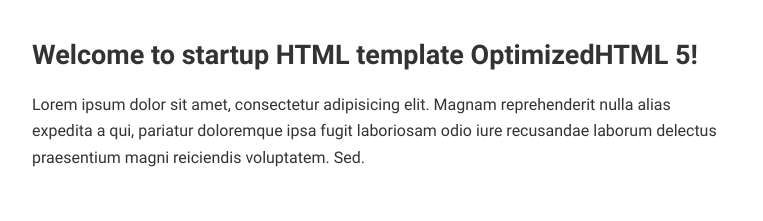
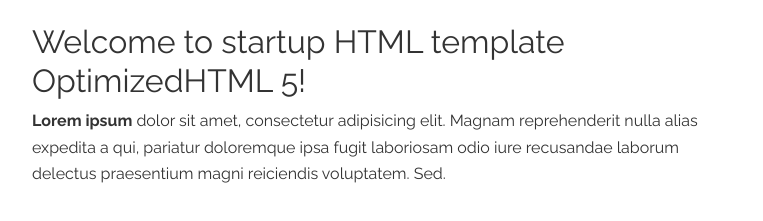
Before and after one commit to alienat3d/s-mitler, a website: page app/index.html in a window 1280 px wide. Shown: the part 203-424 px from the top of the page, without its empty margins (258-1021 px from the left). Drawn offline with nearby package versions, Linux system fonts and the light colour scheme; files that its build step writes are made by us from their sources; files whose address does not match are found by name.

Commit message:
fix(fonts) Fixed font names to original ones. Also tested it.

```diff
--- a/app/index.html
+++ b/app/index.html
@@ -5,7 +5,7 @@
 
 		<img src="images/dist/preview.jpg" alt="Start HTML5 Template" style="width: 100%"><br><br>
 		<h2 class="heading">Welcome to startup HTML template OptimizedHTML 5!</h2>
-		<p>Lorem ipsum dolor sit amet, consectetur adipisicing elit. Magnam reprehenderit nulla alias expedita a qui, pariatur doloremque ipsa fugit laboriosam odio iure recusandae laborum delectus praesentium magni reiciendis voluptatem. Sed.</p>
+		<p><strong>Lorem ipsum</strong> dolor sit amet, consectetur adipisicing elit. Magnam reprehenderit nulla alias expedita a qui, pariatur doloremque ipsa fugit laboriosam odio iure recusandae laborum delectus praesentium magni reiciendis voluptatem. Sed.</p>
 
 	</div>
 
--- a/app/styles/sass/_config.sass
+++ b/app/styles/sass/_config.sass
@@ -4,7 +4,7 @@
 $fontsize: 16px // Body Font Size
 $textcolor: #333 // Text Color
 $lineheight: 1.65 // Document Line Height
-$userfont: roboto-oh5, sans-serif // User Font Family
+$userfont: "Raleway", sans-serif // User Font Family
 $systemfont: -apple-system, BlinkMacSystemFont, Arial, sans-serif // System Font Family
 
 // Bootstrap compatible gutter variable => $gutter
@@ -21,45 +21,45 @@
 // FONTS LOAD SECTION
 
 @mixin font($fname, $fstyle, $fweight, $fwoff2url, $fwoffurl)
-	@font-face
-		font-family: $fname
-		font-style: $fstyle
-		font-weight: $fweight
-		src: url($furl) format('woff2')
-		src: url($furl) format('woff')
+  @font-face
+    font-family: $fname
+    font-style: $fstyle
+    font-weight: $fweight
+    src: url($fwoff2url) format('woff2')
+    src: url($fwoffurl) format('woff')
 
-@include font('times-new-roman-dev', normal, 700, '../fonts/times-new-roman-bold-webfont.woff2', '../fonts/times-new-roman-bold-webfont.woff')
-@include font('raleway-dev', normal, 100, '../fonts/raleway-thin-webfont.woff2', '../fonts/raleway-thin-webfont.woff')
-@include font('raleway-dev', normal, 600, '../fonts/raleway-semi-bold-webfont.woff2', '../fonts/raleway-semi-bold-webfont.woff')
-@include font('raleway-dev', normal, 400, '../fonts/raleway-regular-webfont.woff2', '../fonts/raleway-regular-webfont.woff')
-@include font('raleway-dev', normal, 300, '../fonts/raleway-light-webfont.woff2', '../fonts/raleway-light-webfont.woff')
-@include font('raleway-dev', normal, 800, '../fonts/raleway-extra-bold-webfont.woff2', '../fonts/raleway-extra-bold-webfont.woff')
-@include font('raleway-dev', normal, 700, '../fonts/raleway-bold-webfont.woff2', '../fonts/raleway-bold-webfont.woff')
-@include font('pt-serif-dev', italic, 400, '../fonts/pt-serif-italic-webfont.woff2', '../fonts/pt-serif-italic-webfont.woff')
-@include font('pt-serif-dev', italic, 700, '../fonts/pt-serif-bold-italic-webfont.woff2', '../fonts/pt-serif-bold-italic-webfont.woff')
-@include font('fira-sans-dev', normal, 400, '../fonts/fira-sans-regular-webfont.woff2', '../fonts/fira-sans-regular-webfont.woff')
+@include font('Raleway', normal, 100, '../fonts/raleway-thin-webfont.woff2', '../fonts/raleway-thin-webfont.woff')
+@include font('Raleway', normal, 300, '../fonts/raleway-light-webfont.woff2', '../fonts/raleway-light-webfont.woff')
+@include font('Raleway', normal, 400, '../fonts/raleway-regular-webfont.woff2', '../fonts/raleway-regular-webfont.woff')
+@include font('Raleway', normal, 600, '../fonts/raleway-semi-bold-webfont.woff2', '../fonts/raleway-semi-bold-webfont.woff')
+@include font('Raleway', normal, 700, '../fonts/raleway-bold-webfont.woff2', '../fonts/raleway-bold-webfont.woff')
+@include font('Raleway', normal, 800, '../fonts/raleway-extra-bold-webfont.woff2', '../fonts/raleway-extra-bold-webfont.woff')
+@include font('PT Serif', italic, 400, '../fonts/pt-serif-italic-webfont.woff2', '../fonts/pt-serif-italic-webfont.woff')
+@include font('PT Serif', italic, 700, '../fonts/pt-serif-bold-italic-webfont.woff2', '../fonts/pt-serif-bold-italic-webfont.woff')
+@include font('Fira Sans', normal, 400, '../fonts/fira-sans-regular-webfont.woff2', '../fonts/fira-sans-regular-webfont.woff')
+@include font('Times New Roman', normal, 700, '../fonts/times-new-roman-bold-webfont.woff2', '../fonts/times-new-roman-bold-webfont.woff')
 
 // GENERAL CSS SETTINGS
 
 ::placeholder
-	color: #666
+  color: #666
 
 ::selection
-	background-color: $accent
-	color: #fff
+  background-color: $accent
+  color: #fff
 
 input, textarea
-	outline: none
-	&:focus:required:invalid
-		border-color: red
-	&:required:valid
-		border-color: green
+  outline: none
+  &:focus:required:invalid
+    border-color: red
+  &:required:valid
+    border-color: green
 
 body
-	font-family: $userfont
-	font-size: $fontsize
-	line-height: $lineheight
-	color: $textcolor
-	min-width: 320px
-	position: relative
-	overflow-x: hidden
+  font-family: $userfont
+  font-size: $fontsize
+  line-height: $lineheight
+  color: $textcolor
+  min-width: 320px
+  position: relative
+  overflow-x: hidden
--- a/app/styles/sass/blocks/example-block.sass
+++ /dev/null
@@ -1,2 +0,0 @@
-// body
-// 	display: none
--- a/app/styles/sass/blocks/example-block.scss
+++ /dev/null
@@ -1,5 +0,0 @@
-.heading {
-	font-weight: 700;
-	margin: math.div($gutter, 2) 0  math.div($gutter, 1.5);
-	font-size: 27px;
-}
```
Also changed, not shown: app/css/app.min.css, app/styles/sass/blocks/_general.sass (line endings or trailing spaces).
